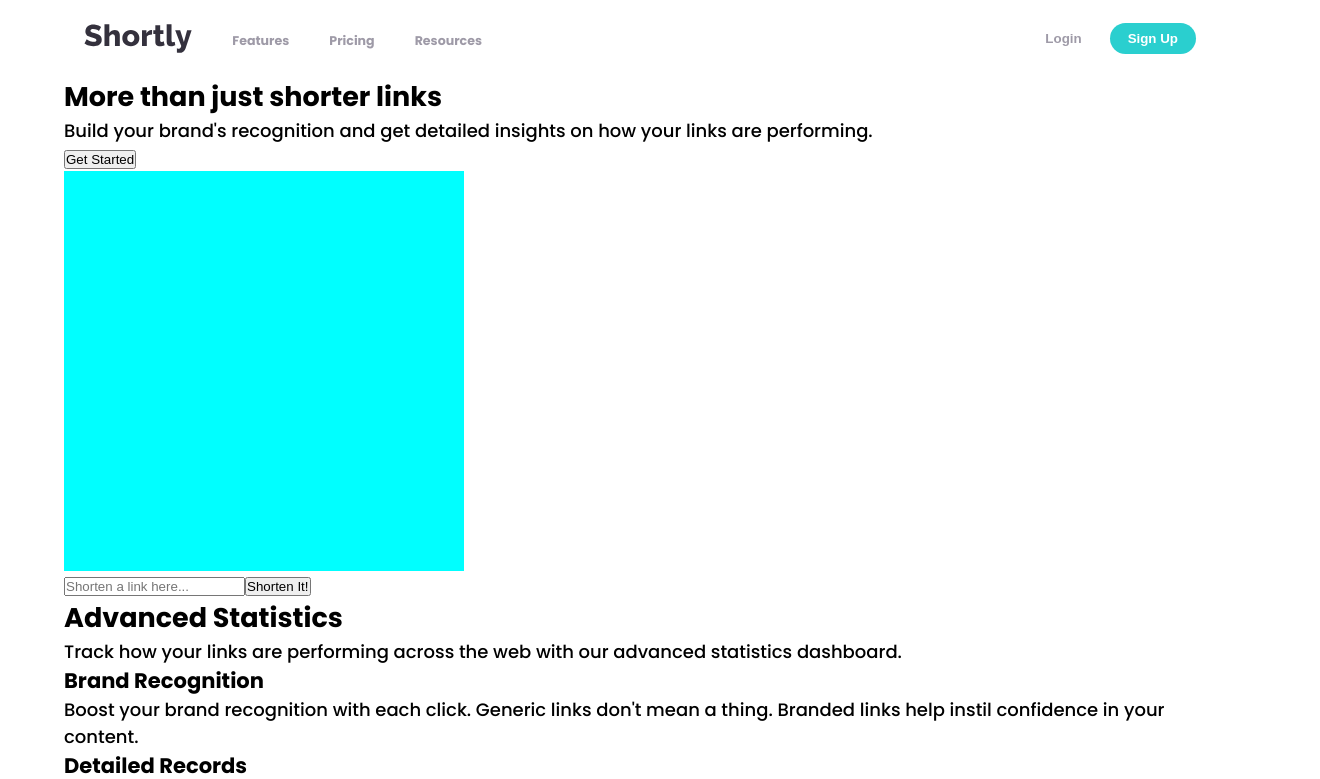
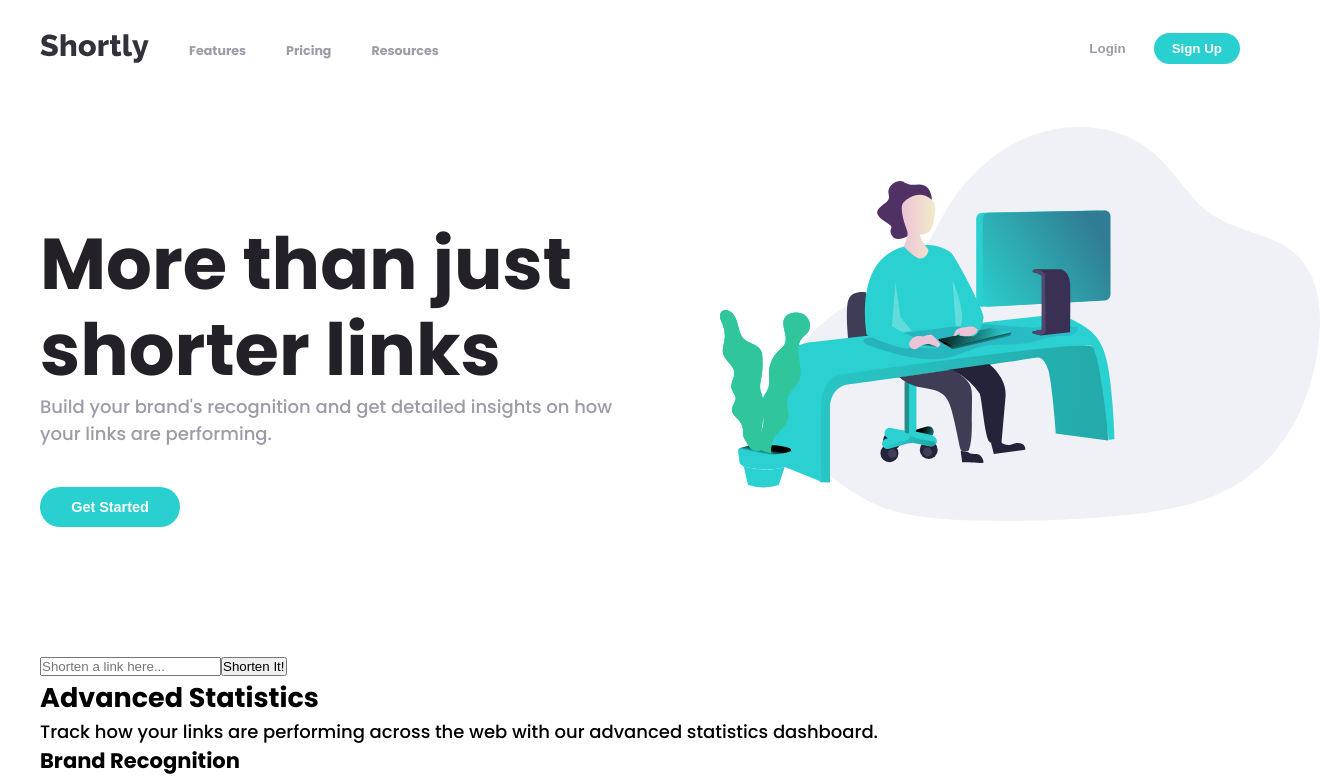
Before and after one commit to newtyf/shortly, a Vue app in the folder client/: page / in a window 1280 px wide. Shown: the top 779 px of the page, 1320 px wide, since content can reach past the window. Built offline with nearby package versions, Linux system fonts and the light colour scheme.

Commit message:
feat(client): add home section

```diff
--- a/client/src/App.vue
+++ b/client/src/App.vue
@@ -2,7 +2,9 @@
 
 <template>
   <header>
-    <div class="logo"><a href="#" title="logo"><img src="/images/logo.svg" alt="" /></a></div>
+    <div class="logo">
+      <a href="#" title="logo"><img src="/images/logo.svg" alt="" /></a>
+    </div>
     <nav>
       <ul>
         <li><a href="" class="link">Features</a></li>
@@ -17,17 +19,15 @@
   </header>
   <main>
     <section class="home">
-      <div>
+      <div class="content">
         <h1 class="home__title">More than just shorter links</h1>
         <p class="home__description">
           Build your brand&apos;s recognition and get detailed insights on how
           your links are performing.
         </p>
-        <button class="home__btn">Get Started</button>
+        <button class="btn btn--big">Get Started</button>
       </div>
-      <div>
-        <div class="" style="width: 400px; height: 400px; background-color: aqua"></div>
-      </div>
+      <img class="home__image" src="/images/illustration-working.svg" alt="">
     </section>
     <section>
       <form>
@@ -106,16 +106,16 @@
     </ul>
     <ul>
       <li>
-        <a href="http://google.com" target="_blank" rel="noopener noreferrer"><img src="" alt="facebook"></a>
+        <a href="http://google.com" target="_blank" rel="noopener noreferrer"><img src="" alt="facebook" /></a>
       </li>
       <li>
-        <a href="http://google.com" target="_blank" rel="noopener noreferrer"><img src="" alt="twitter"></a>
+        <a href="http://google.com" target="_blank" rel="noopener noreferrer"><img src="" alt="twitter" /></a>
       </li>
       <li>
-        <a href="http://google.com" target="_blank" rel="noopener noreferrer"><img src="" alt="pinterest"></a>
+        <a href="http://google.com" target="_blank" rel="noopener noreferrer"><img src="" alt="pinterest" /></a>
       </li>
       <li>
-        <a href="http://google.com" target="_blank" rel="noopener noreferrer"><img src="" alt="instagram"></a>
+        <a href="http://google.com" target="_blank" rel="noopener noreferrer"><img src="" alt="instagram" /></a>
       </li>
     </ul>
   </footer>
@@ -124,7 +124,7 @@
 <style lang="scss">
 header {
   display: flex;
-  padding: 20px;
+  padding: 30px 0;
 
   nav {
     width: 100%;
@@ -139,10 +139,37 @@
       li>a {
         margin-left: 40px;
       }
+
       li>button {
         margin-left: 10px;
       }
     }
   }
 }
+
+.home {
+  display: flex;
+  align-items: center;
+  margin: 80px 0;
+
+  .content {
+    .home__title {
+      font-size: 4rem;
+      line-height: 1.2;
+      color: var(--Very-dark-violet);
+    }
+
+    .home__description {
+      color: var(--Grayish-violet);
+      margin-bottom: 40px;
+    }
+  }
+
+  img {
+    position: relative;
+    width: 50%;
+    left: 80px;
+    bottom: 50px;
+  }
+}
 </style>
--- a/client/src/styles.scss
+++ b/client/src/styles.scss
@@ -23,8 +23,9 @@
 }
 
 body {
-  max-width: 90vw;
+  max-width: 1200px;
   margin: auto;
+  overflow-x: hidden;
 }
 
 .logo {
@@ -69,6 +70,12 @@
     color: var(--Grayish-violet);
   }
 
+  &.btn--big {
+    width: 140px;
+    height: 40px;
+    font-size: .8rem;
+  }
+
   &:hover {
     opacity: .7;
   }
```
